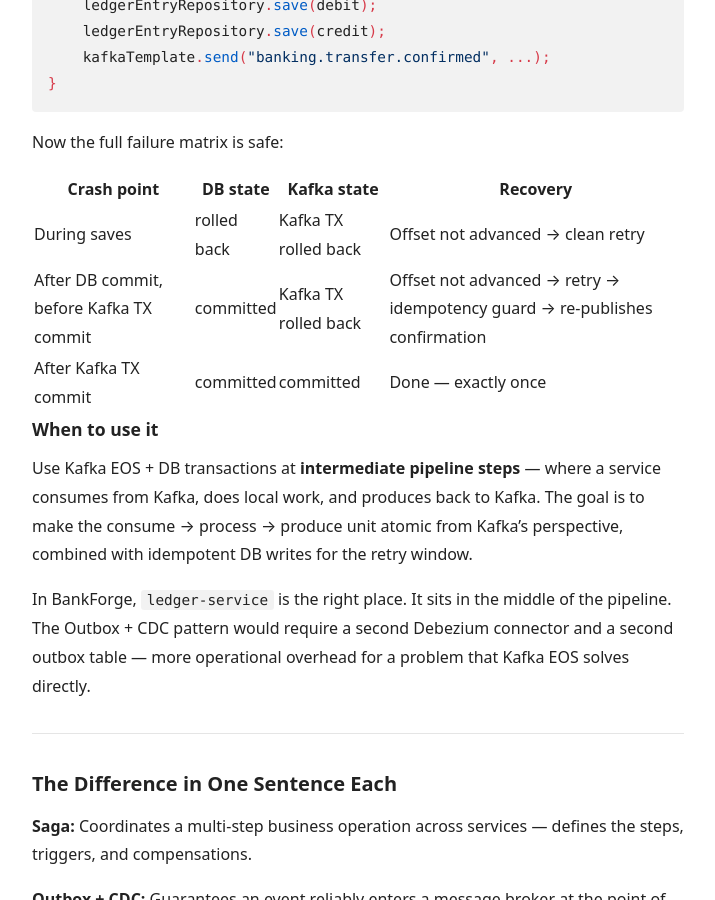
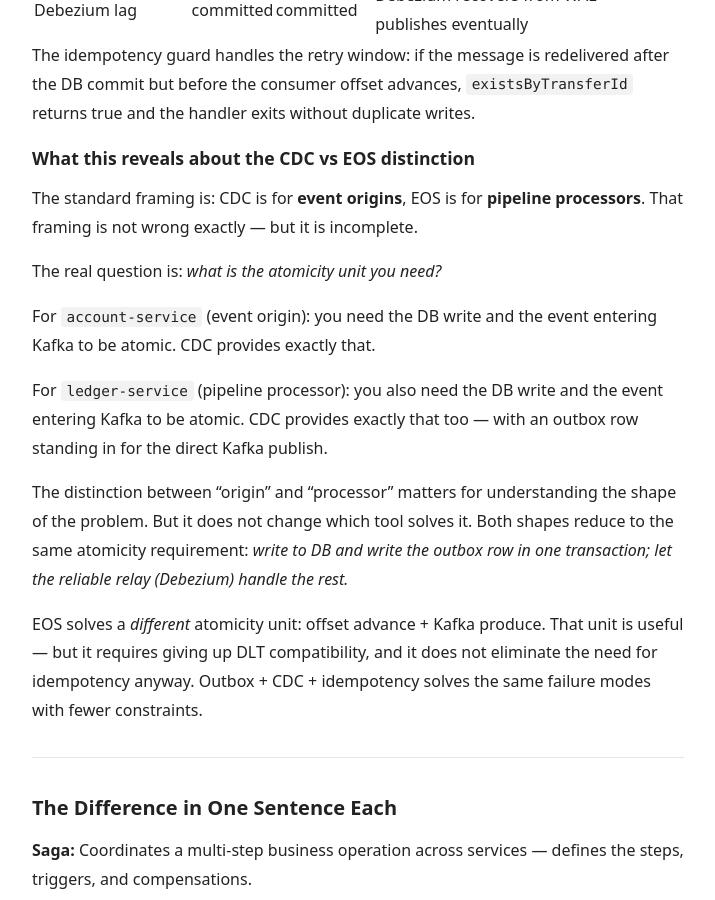
Before and after one commit to Harry-Zhao-AU/harry-zhao-au.github.io, a Jekyll site: the page built from _posts/2026-04-16-saga-outbox-kafka-eos-distributed-transactions.md, in a window 1280 px wide and 900 px high, scrolled down 8189 px. Shown: the whole window, without its empty margins (282-997 px from the left). Built offline with Jekyll 4.4.1, drawn with Linux system fonts in a browser that asks for light colours; some of the changed text lies outside the part shown.

Commit message:
post: update Saga/Outbox post — drop Kafka EOS, extend CDC to ledger-service
Reflects phase 1.2 decision: removed KafkaTransactionManager + EOSMode.V2
from ledger-service, replaced with Outbox + CDC pattern (same as account-service).

Key changes:
- Title updated to reflect EOS removal
- Pattern 3 rewritten: explains EOS conflict with DeadLetterPublishingRecoverer
- Sequence diagram updated with second Debezium connector for ledger-service
- Layering diagram extended to 4 layers (added DLT as explicit layer)
- Conclusion updated with EOS vs DLT trade-off framing

Co-Authored-By: Claude Sonnet 4.6 <noreply@anthropic.com>

````diff
--- a/_posts/2026-04-16-saga-outbox-kafka-eos-distributed-transactions.md
+++ b/_posts/2026-04-16-saga-outbox-kafka-eos-distributed-transactions.md
@@ -1,19 +1,17 @@
 ---
 layout: post
-title: "Saga, Outbox, and Kafka EOS: Three Patterns for Distributed Transactions (and When to Use Each)"
+title: "Saga, Outbox, and CDC: Three Patterns for Distributed Transactions (and Why We Dropped Kafka EOS)"
 date: 2026-04-16
 categories: [engineering]
 tags: [java, spring-boot, kafka, microservices, distributed-systems, bankforge]
-excerpt: "Three patterns that look like they solve the same problem but actually solve different layers of it. Understanding the difference took me building BankForge end-to-end."
+excerpt: "We started with Kafka EOS for the ledger pipeline step. We dropped it. The reason reveals something non-obvious about when CDC is the right tool — even for a consumer, not just an event origin."
 ---
 
 Distributed transactions are one of those problems where the naive solution is obvious and wrong, the correct solution is non-obvious, and the real difficulty is understanding which correct solution applies to which layer of your system.
 
 When I built BankForge — a core banking platform with four microservices, Kafka event streaming, and a Debezium CDC pipeline — I ended up using three different patterns to solve what initially looked like the same problem: *how do you guarantee consistency when a single business operation spans multiple services and databases?*
 
-The three patterns are the **Saga**, the **Transactional Outbox with CDC**, and **Kafka EOS with DB transactions**. They are not alternatives. They solve different layers of the same problem. Using the wrong one for the wrong layer is a common mistake.
-
-Here is how they differ, where each one applies, and how they fit together in a real system.
+The three patterns are the **Saga**, the **Transactional Outbox with CDC**, and **Kafka EOS with DB transactions**. I originally used all three. By the end of the build I had dropped Kafka EOS entirely and extended the Outbox + CDC pattern to cover what EOS was supposed to handle. This post explains why — and what the decision reveals about when each pattern actually applies.
 
 ---
 
@@ -52,9 +50,10 @@ sequenceDiagram
     participant C as Client
     participant PS as payment-service
     participant AS as account-service
-    participant DZ as Debezium (CDC)
+    participant DZ1 as Debezium (account-service CDC)
     participant K as Kafka
     participant LS as ledger-service
+    participant DZ2 as Debezium (ledger-service CDC)
     participant NS as notification-service
 
     C->>PS: POST /transfer (Idempotency-Key)
@@ -89,11 +88,11 @@ sequenceDiagram
     NS->>NS: log notification
 
     rect rgb(255, 245, 215)
-        Note over LS,K: Kafka EOS + DB TX — consume → process → produce
+        Note over LS,K: Outbox + CDC — same pattern as account-service
         LS->>LS: idempotency check (existsByTransferId)
-        LS->>LS: @Transactional save(DEBIT + CREDIT)
-        LS->>K: buffer banking.transfer.confirmed in Kafka TX
-        Note over LS,K: Kafka TX commits atomically — offset advance + message
+        LS->>LS: @Transactional: save(DEBIT + CREDIT + ledger_outbox_event)
+        LS-->>DZ2: WAL change (ledger_outbox_event row)
+        DZ2->>K: publish → banking.transfer.confirmed
     end
 
     K->>PS: consume banking.transfer.confirmed
@@ -167,21 +166,13 @@ banking.transfer.events  ──▶  ledger-service
 
 The Kafka publish is no longer the application's responsibility. Debezium guarantees at-least-once delivery from the WAL to Kafka, with checkpointing so it recovers correctly after a restart.
 
-### When to use it
-
-Use the Outbox + CDC pattern at the **origin of an event** — where a service is the authoritative source of truth for a domain event and must guarantee that event enters the pipeline.
-
-In BankForge, `account-service` is the right place. It owns account balances. The transfer event is a fact that must not be lost. CDC is the bridge that reliably carries it to Kafka without requiring the application to manage that bridge itself.
-
-The setup cost is real: you need a Debezium connector, a `wal_level=logical` PostgreSQL config, and an outbox table. For a service that is not the origin of critical events, the cost may not be justified.
-
 ---
 
-## Pattern 3: Kafka EOS with DB Transaction
+## Pattern 3: Why We Started with Kafka EOS and Dropped It
 
-### The problem it solves
+### The original problem
 
-Now consider `ledger-service`. Its job is different: it *consumes* an event from Kafka, *processes* it (writes ledger entries), and *produces* a downstream event (`banking.transfer.confirmed`).
+Consider `ledger-service`. Its job is to consume an event from Kafka, process it (write ledger entries), and produce a downstream event (`banking.transfer.confirmed`).
 
 The original implementation had this gap:
 
@@ -199,28 +190,9 @@ public void onTransferEvent(String payload) {
 
 If the JVM crashes after the DB commit but before `kafkaTemplate.send()`, the ledger entries exist but `banking.transfer.confirmed` is never published. `payment-service` is stuck in `POSTING` state forever.
 
-You might ask: why not use Outbox + CDC here too? The answer is that CDC is the **wrong shape** for this problem — and understanding why is the most important distinction in this post.
+### Why we chose Kafka EOS initially
 
-**CDC solves event origination.** It answers the question: *how does a new fact get reliably introduced into the event pipeline for the first time?* `account-service` is introducing a new fact — a transfer happened, balances moved. CDC carries that fact from the database out to Kafka. That is CDC's job.
-
-**`ledger-service` is not introducing a fact. It is processing one.** The transfer event already exists in Kafka. `ledger-service`'s job is to consume it, do local work, and emit a downstream signal. The fact was originated upstream. `ledger-service` is a pipeline processor, not an event origin.
-
-This distinction matters because the atomicity unit you need is completely different:
-
-| Role | Atomicity unit needed | Pattern |
-|---|---|---|
-| Event origin (account-service) | DB write + event enters Kafka | Outbox + CDC |
-| Pipeline processor (ledger-service) | Consumer offset advance + downstream event | Kafka EOS |
-
-CDC has no concept of a **consumer offset**. It reads the WAL and publishes to Kafka — it knows nothing about whether a downstream consumer has processed a message or where it is in the topic. It cannot help you answer: *"I consumed this message — how do I guarantee my downstream publish is atomic with acknowledging that consumption?"*
-
-Kafka EOS was designed for exactly that question. The atomicity unit it provides — offset advance and produced message commit together or not at all — maps directly to the consume→process→produce shape that `ledger-service` has. That is not a coincidence. That is precisely the problem Kafka EOS exists to solve.
-
-Adding Outbox + CDC to `ledger-service` would mean: a second Debezium connector, a second outbox table, a second WAL reader — all to solve a problem that is not CDC's problem to solve. You would be using the wrong tool and paying the wrong cost.
-
-### How Kafka EOS works
-
-With a `KafkaTransactionManager` wired to the listener container, the consumer offset advance and the producer send become a single atomic Kafka transaction:
+Kafka EOS (Exactly-Once Semantics) seemed like the right shape for this problem. With a `KafkaTransactionManager` wired to the listener container, the consumer offset advance and the producer send become a single atomic Kafka transaction:
 
 ```
 Container begins Kafka TX
@@ -235,46 +207,79 @@ Container begins Kafka TX
       produced message visible to readers
 ```
 
-If the JVM crashes before the Kafka TX commits, the offset is not advanced. The message is redelivered. On retry, the DB saves are re-attempted.
+If the JVM crashes before the Kafka TX commits, the offset is not advanced. The message is redelivered. On retry, the DB saves are re-attempted — which is why idempotency is also required.
 
-### The missing piece: idempotency
+This is genuinely the right mental model for the consume → process → produce shape. The conceptual fit is clean.
 
-Kafka EOS alone is not enough. On retry, the DB saves run again. Without a uniqueness constraint, you get duplicate ledger entries.
+### Why we dropped it
 
-The fix is two parts:
+Two problems emerged in practice.
 
-1. A database constraint: `UNIQUE (transfer_id, entry_type)` on `ledger_entries`
-2. An application-level guard that skips inserts if entries already exist, but still publishes the confirmation
+**Problem 1: EOS conflicts with Dead Letter Topics.**
+
+A Dead Letter Topic (DLT) is essential for any financial event consumer. When a message exhausts its retries — invalid payload, unresolvable error — it must not be silently dropped. Spring Kafka's `DeadLetterPublishingRecoverer` routes exhausted messages to a `.DLT` topic. But it requires a **non-transactional** `KafkaTemplate` to do so.
+
+`KafkaTransactionManager` (the EOS dependency) makes the application's `KafkaTemplate` transactional. You cannot have both. Either you give up EOS or you give up the DLT. For a banking system, giving up the DLT is not an option — silent event loss is worse than duplicate processing.
+
+**Problem 2: Operational complexity for a problem already solved.**
+
+EOS requires: `KafkaTransactionManager`, `EOSMode.V2`, a transactional producer factory, and careful coordination between the Kafka TX and the JPA TX. It also constrains the consumer container configuration in ways that interact badly with retry backoff settings.
+
+Meanwhile, the codebase already had a proven solution for the produce-reliably problem: the Outbox + CDC pattern used in `account-service`. The question became: why not use the same pattern in `ledger-service` instead?
+
+### What we did instead
+
+`ledger-service` was refactored to use the same Outbox + CDC pattern as `account-service`:
 
 ```java
 @Transactional
 @KafkaListener(topics = "banking.transfer.events")
 public void onTransferEvent(String payload) {
-    // Idempotency guard — safe to retry
+    // Idempotency guard — safe at-least-once redelivery
     if (ledgerEntryRepository.existsByTransferId(transferId)) {
-        kafkaTemplate.send("banking.transfer.confirmed", ...);  // re-publish in case it was lost
-        return;
+        return;  // already processed — outbox row already written, Debezium already published
     }
 
     ledgerEntryRepository.save(debit);
     ledgerEntryRepository.save(credit);
-    kafkaTemplate.send("banking.transfer.confirmed", ...);
+
+    // Write outbox row in the same JPA transaction — no direct Kafka call
+    ledgerOutboxEventRepository.save(LedgerOutboxEvent.builder()
+        .aggregateid(transferId.toString())
+        .aggregatetype("transfer-confirmation")
+        .type("TransferConfirmed")
+        .payload(serialize(confirmation))
+        .build());
+
+    // Debezium reads the outbox row from the WAL and publishes banking.transfer.confirmed
 }
 ```
 
-Now the full failure matrix is safe:
+A second Debezium connector was added pointing at `ledger-db`, watching the `ledger_outbox_event` table, publishing to `banking.transfer.confirmed`.
 
-| Crash point | DB state | Kafka state | Recovery |
+The failure matrix with this approach:
+
+| Crash point | DB state | Outbox state | Recovery |
 |---|---|---|---|
-| During saves | rolled back | Kafka TX rolled back | Offset not advanced → clean retry |
-| After DB commit, before Kafka TX commit | committed | Kafka TX rolled back | Offset not advanced → retry → idempotency guard → re-publishes confirmation |
-| After Kafka TX commit | committed | committed | Done — exactly once |
+| During saves | rolled back | rolled back | Offset not advanced → clean retry |
+| After DB+outbox commit | committed | committed | Debezium publishes confirmation — done |
+| Debezium lag | committed | committed | Debezium recovers from WAL — publishes eventually |
 
-### When to use it
+The idempotency guard handles the retry window: if the message is redelivered after the DB commit but before the consumer offset advances, `existsByTransferId` returns true and the handler exits without duplicate writes.
 
-Use Kafka EOS + DB transactions at **intermediate pipeline steps** — where a service consumes from Kafka, does local work, and produces back to Kafka. The goal is to make the consume → process → produce unit atomic from Kafka's perspective, combined with idempotent DB writes for the retry window.
+### What this reveals about the CDC vs EOS distinction
 
-In BankForge, `ledger-service` is the right place. It sits in the middle of the pipeline. The Outbox + CDC pattern would require a second Debezium connector and a second outbox table — more operational overhead for a problem that Kafka EOS solves directly.
+The standard framing is: CDC is for **event origins**, EOS is for **pipeline processors**. That framing is not wrong exactly — but it is incomplete.
+
+The real question is: *what is the atomicity unit you need?*
+
+For `account-service` (event origin): you need the DB write and the event entering Kafka to be atomic. CDC provides exactly that.
+
+For `ledger-service` (pipeline processor): you also need the DB write and the event entering Kafka to be atomic. CDC provides exactly that too — with an outbox row standing in for the direct Kafka publish.
+
+The distinction between "origin" and "processor" matters for understanding the shape of the problem. But it does not change which tool solves it. Both shapes reduce to the same atomicity requirement: *write to DB and write the outbox row in one transaction; let the reliable relay (Debezium) handle the rest.*
+
+EOS solves a *different* atomicity unit: offset advance + Kafka produce. That unit is useful — but it requires giving up DLT compatibility, and it does not eliminate the need for idempotency anyway. Outbox + CDC + idempotency solves the same failure modes with fewer constraints.
 
 ---
 
@@ -282,15 +287,13 @@ In BankForge, `ledger-service` is the right place. It sits in the middle of the
 
 **Saga:** Coordinates a multi-step business operation across services — defines the steps, triggers, and compensations.
 
-**Outbox + CDC:** Guarantees an event reliably enters a message broker at the point of origin — eliminates the dual-write gap between a DB commit and a Kafka publish.
+**Outbox + CDC:** Guarantees an event reliably enters a message broker — eliminates the dual-write gap between a DB commit and a Kafka publish. Applies at both event origins and intermediate pipeline steps.
 
-**Kafka EOS + DB transaction:** Guarantees a consume → process → produce pipeline step is atomic — offset advance and produced message commit together, idempotent DB writes handle the retry window.
+**Kafka EOS:** Guarantees consume → produce is atomic from Kafka's perspective. Conceptually clean, but conflicts with Dead Letter Topics and does not eliminate the need for idempotency. We dropped it in favour of Outbox + CDC + idempotency.
 
 ---
 
 ## How They Layer Together
-
-They are not alternatives. In BankForge they are three layers of the same system:
 
 ```mermaid
 flowchart TD
@@ -298,25 +301,32 @@ flowchart TD
         S["Choreography: defines steps,\ntriggers, and compensations\nacross all 4 services"]
     end
 
-    subgraph L2["Layer 2 — Outbox + CDC (event origin)"]
-        O["account-service:\nDB write + outbox_event\nin one ACID transaction\n→ Debezium publishes to Kafka"]
+    subgraph L2["Layer 2 — Outbox + CDC (both services)"]
+        O1["account-service:\nDB write + outbox_event\nin one ACID transaction\n→ Debezium publishes banking.transfer.events"]
+        O2["ledger-service:\nDB write + ledger_outbox_event\nin one ACID transaction\n→ Debezium publishes banking.transfer.confirmed"]
     end
 
-    subgraph L3["Layer 3 — Kafka EOS + idempotency (pipeline step)"]
-        E["ledger-service:\nKafka TX wraps offset advance + produce\nDB TX wraps DEBIT + CREDIT saves\nIdempotency guard makes retry safe"]
+    subgraph L3["Layer 3 — Idempotency (retry safety)"]
+        I["Both consumers:\nexistsByTransferId guard\n+ UNIQUE constraint on DB\nmakes at-least-once delivery safe"]
+    end
+
+    subgraph L4["Layer 4 — DLT (failure capture)"]
+        D["DeadLetterPublishingRecoverer\nroutes exhausted retries to .DLT topic\nPreserved in Kafka, logged via DltHandler\nNever silently dropped"]
     end
 
     L1 --> L2
     L2 --> L3
+    L3 --> L4
 
     style L1 fill:#e8f5e9,stroke:#81c784
     style L2 fill:#e3f2fd,stroke:#64b5f6
     style L3 fill:#fff8e1,stroke:#ffb300
+    style L4 fill:#fce4ec,stroke:#e57373
 ```
 
-Remove the Saga and you have no coordination — services do isolated work with no defined flow. Remove the Outbox and the saga can get stuck because its triggering event was silently dropped. Remove Kafka EOS and the saga can get stuck because a downstream step crashed between its DB commit and its Kafka publish.
+Remove the Saga and you have no coordination — services do isolated work with no defined flow. Remove the Outbox and a service can crash between its DB commit and the event entering Kafka, leaving the saga stuck. Remove idempotency and at-least-once redelivery produces duplicate ledger entries. Remove the DLT and poison pill messages are silently dropped, leaving the transfer state unknown.
 
-Each pattern operates at a different scope: the Saga at the system level, the Outbox at the event origin, Kafka EOS at the pipeline step. You need all three to build a system that is consistent under realistic failure conditions — not just when everything goes right.
+Each layer is necessary. EOS was a candidate for one layer that turned out to create more problems than it solved — specifically because it is incompatible with the DLT layer that sits below it.
 
 ---
 
````
Also changed, not shown: other parts of _posts/2026-04-16-saga-outbox-kafka-eos-distributed-transactions.md (+3 -3 lines).
